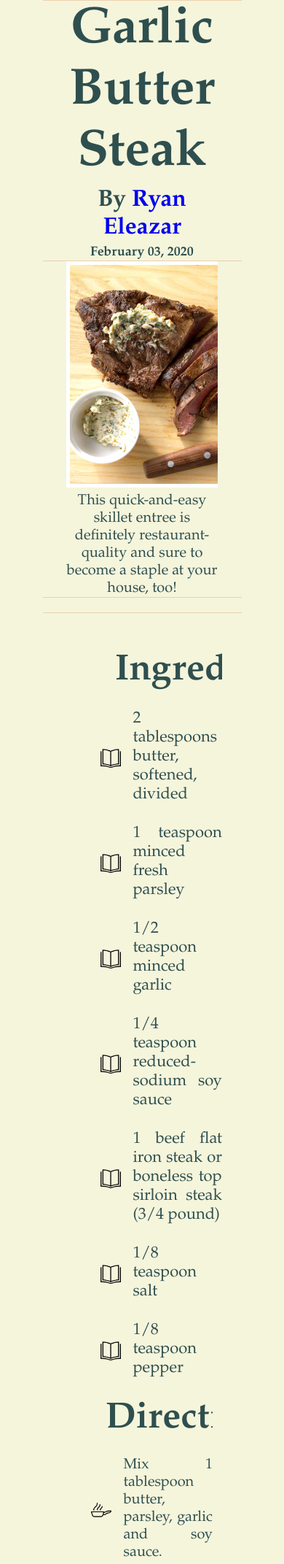
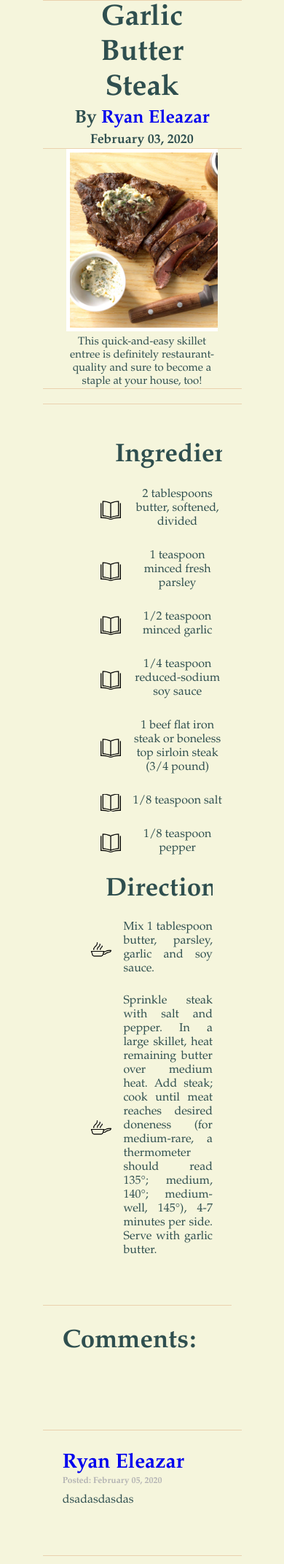
Before and after one commit to rumeleazar/FlaskSampleProject, a Flask app: a page that uses templates/layout.html in a window 390 px wide. Shown: the part 170-2313 px from the top of the page at 73% size. Run offline with Flask 2, Linux system fonts and the light colour scheme; data comes from the database, SQL or seed files in the repository; both versions use the stored data as it was after the commit.

Commit message:
Made profile section responsive and added a hover effect

```diff
--- a/static/style.css
+++ b/static/style.css
@@ -968,7 +972,7 @@ nav ul a{
 	margin-top:50px;
 	padding: 0;
 	position: relative;
-	display: block;
+	display: flex;
 	font-size: 24px;
 	border-top:1px solid #ead1ae;
 
@@ -1228,10 +1232,86 @@ nav h2 {
 
 }
 
+#pictureshowcase img {
+	min-height: 240px;
+	min-width: 240px;
+	width: 95%;
+	height: auto;
+	align-self: center;
+	position: relative;
+	margin: 0;
+	border:5px solid white;
+	max-height: 700px;
+}
+
+#pictureshowcase p {
+	margin: 0;
+	padding-top: 0;
+	font-size: 15px;
+	width: 100%;
+
+}
+
+.links li {
+	font-size: 11px;
+	padding: 0;
+}
+
+#dishnameshowcase h2{
+	font-size: 40px;
+}
+
+#dishnameshowcase h4{
+	font-size: 25px;
 }
 
 
-@media screen and (max-width: 1000px) {
+#ingredientsshowcase h1 {
+	font-size: 35px;
+
+}
+
+#ingredientsshowcase li{
+	font-size: 16px;
+}
+
+#directionsshowcase h1 {
+	font-size: 35px;
+
+}
+
+#directionsshowcase li{
+	font-size: 16px;
+}
+
+.commentheader h1 {
+	font-size: 35px;
+}
+
+#commentbox textarea {
+	height: 100px;
+	width: 95%;
+
+}
+
+#commentbox textarea::placeholder {
+	font-size: 20px;
+
+}
+.comments p {
+	font-size: 16px;
+	display: inline-block;
+}
+
+
+
+
+
+
+}
+
+
+@media screen and (max-width: 1380px) {
 
 #introduction {
 	display: block;
@@ -1280,6 +1360,15 @@ nav h2 {
 	margin: 2% auto;
 }
 
+#ingredientsshowcase li{
+	text-align: center;
+}
+
+
+.links li {
+	font-size: 16px;
+	padding: 0;
+}
 
 
 }
--- a/templates/layout.html
+++ b/templates/layout.html
@@ -23,5 +23,7 @@
 							<p>RECIPESHARE &copy 2019 | All Rights Reserved.</p>
 							<p>Created by: Ryan Eleazar</p>
 				</footer>
+
+				<script src="{{ url_for('static', filename ='scripts.js')}}"></script>
 		</body>
 </html>
```
Also changed, not shown: other parts of static/style.css (+16 -12 lines), static/scripts.js (added, +33 -0 lines), database.db.
